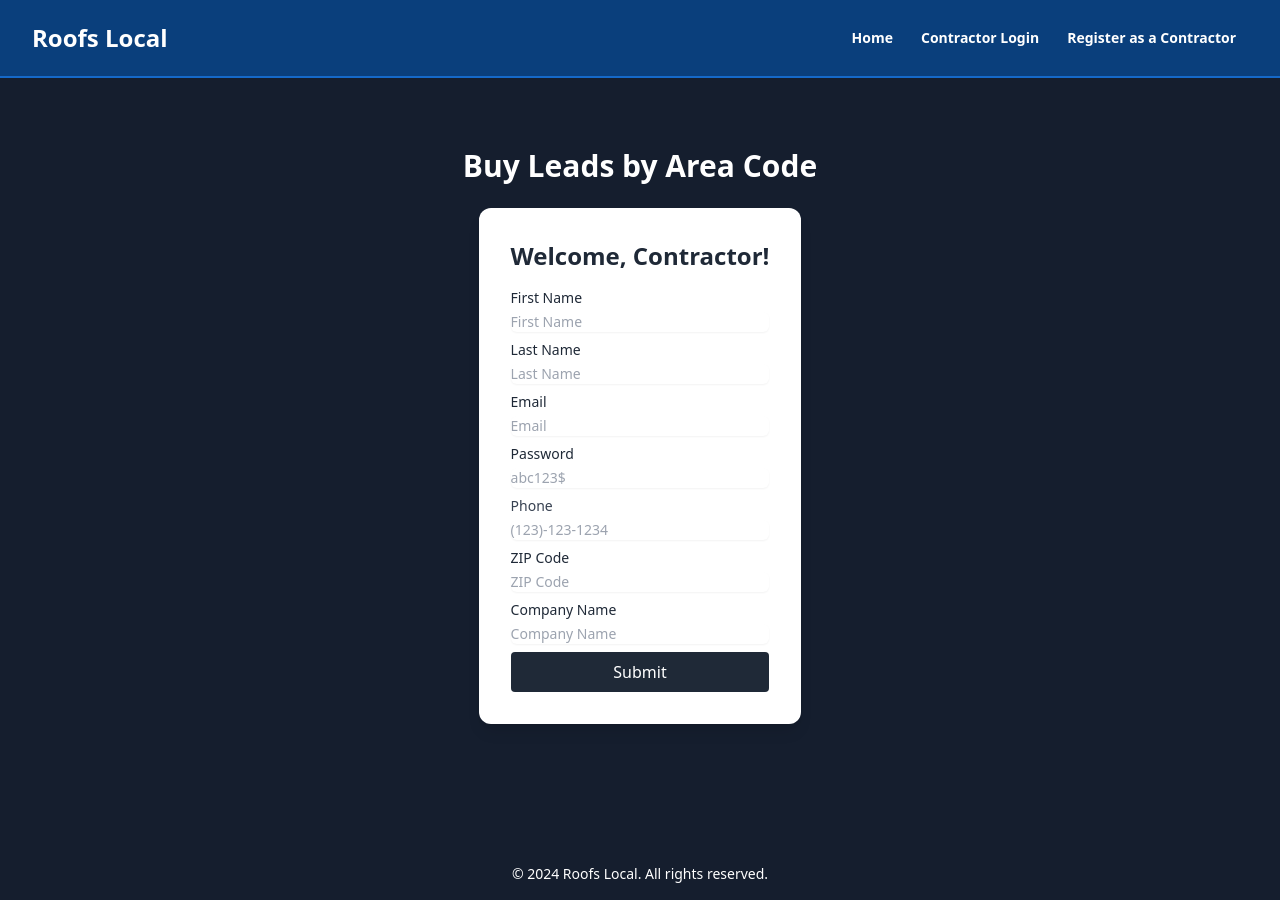
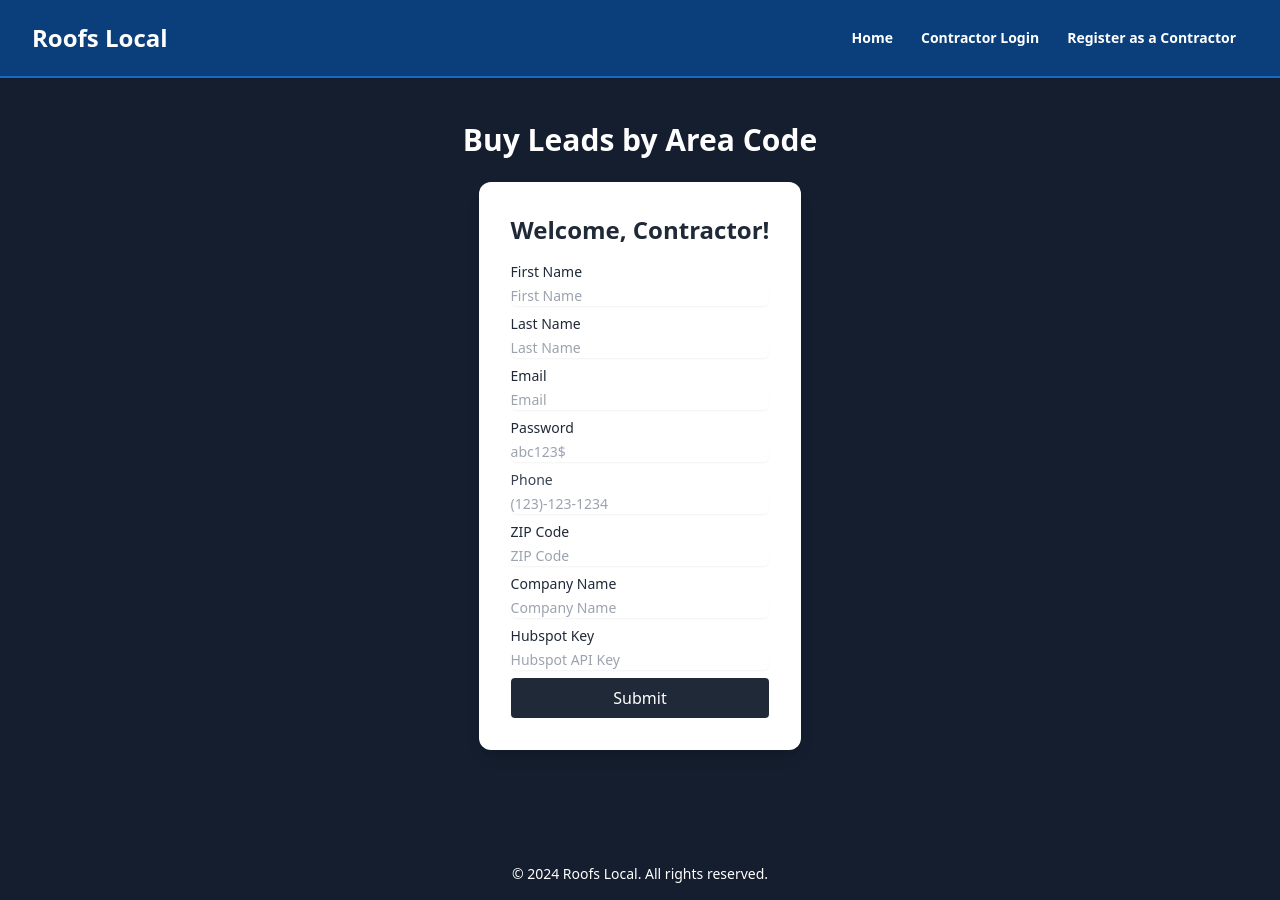
Before and after one commit to Salty-s-Media/RoofsLocal, a Next.js app: page /contractor in a window 1280 px wide. Built offline with nearby package versions, Linux system fonts and the light colour scheme.

Commit message:
minor edits + preview endpoint

```diff
--- a/_components/home/contractor/ContractorRegistration.tsx
+++ b/_components/home/contractor/ContractorRegistration.tsx
@@ -63,6 +63,7 @@ export default function ContractorRegistration() {
             company: companyName,
             zipCodes: [data.zipCode],
             password: data.password,
+            hubspotKey: data.hubspotKey,
           }),
         });
 
@@ -204,6 +205,22 @@ export default function ContractorRegistration() {
                 className="mt-1 block w-full border-gray-300 shadow-sm sm:text-sm rounded-md"
               />
             </div>
+            <div>
+              <label
+                htmlFor="hubspotKey"
+                className="block text-sm font-medium text-gray-800"
+              >
+                Hubspot Key
+              </label>
+              <input
+                id="hubspotKey"
+                name="hubspotKey"
+                type="text"
+                placeholder="Hubspot API Key"
+                maxLength={32}
+                className="mt-1 block w-full border-gray-300 shadow-sm sm:text-sm rounded-md"
+              />
+            </div>
             <button
               type="submit"
               className="mt-4 w-full p-2 bg-gray-800 text-white rounded"
--- /dev/null
+++ b/src/pages/api/twilio/sendSMS.ts
@@ -0,0 +1,28 @@
+import { NextApiRequest, NextApiResponse } from "next";
+import twilio from "twilio";
+
+export default async function handler(
+  req: NextApiRequest,
+  res: NextApiResponse
+) {
+  const client = twilio(
+    process.env.TWILIO_ACCOUNT_SID,
+    process.env.TWILIO_AUTH_TOKEN
+  );
+
+  let sms: any = {};
+
+  try {
+    sms = await client.messages.create({
+      from: "+17543003917",
+      to: "+16505555555", // +16503028079 rc // +15005550006
+      body: "Hello from Twilio!",
+    });
+  } catch (error) {
+    console.error("Failed to create SMS:", error);
+    return res.status(500).json({ message: "Failed to create SMS" });
+  }
+
+  console.log(sms);
+  return res.status(200).json({ message: sms });
+}
--- a/src/pages/api/user/register/register.ts
+++ b/src/pages/api/user/register/register.ts
@@ -27,7 +27,7 @@ export default async function handler(
     phone,
     zipCodes,
     password,
-    hubspotKey
+    hubspotKey,
   } = req.body;
 
   const hashedPassword = await bcrypt.hash(password, 10);
@@ -53,7 +53,7 @@ export default async function handler(
         verificationToken: hashedVerificationToken,
         isVerified: false,
         boughtZipCodes: zipCodes,
-        hubspotKey
+        hubspotKey: hubspotKey,
       },
     });
 
```
